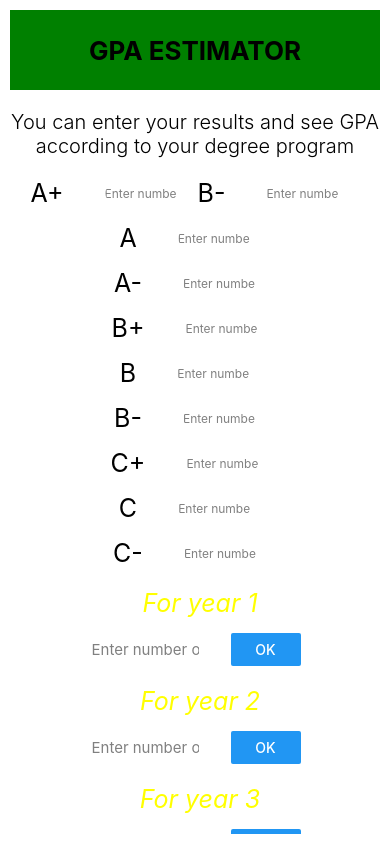
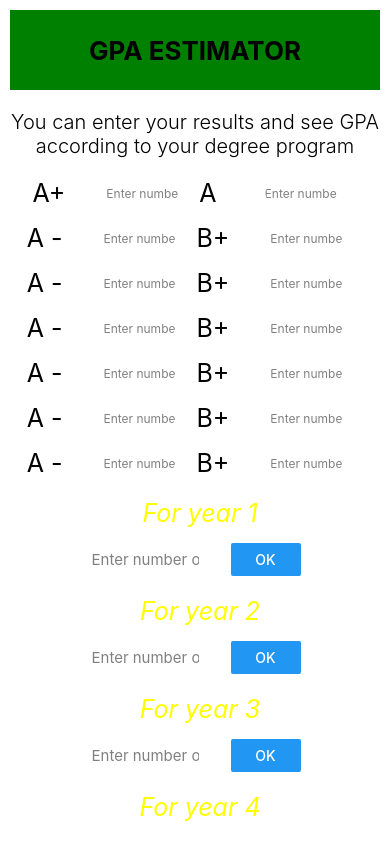
Before and after one commit to isurubandara1/GPA_Estimator_App, a React Native app: screen / in a window 390 px wide. Built offline with nearby package versions, Linux system fonts and the light colour scheme.

Commit message:
GPA marks add

```diff
--- a/App.jsx
+++ b/App.jsx
@@ -83,7 +83,7 @@ const App = () => {
                 placeholderTextColor="grey"
                 keyboardType="numeric"
               />
-              <Text style={styles.gpaListText}>B-</Text>
+              <Text  style={styles.gpaListText}>A </Text>
            <TextInput
                 style={styles.gpaTextInput}
                 placeholder="Enter number of courses"
@@ -92,7 +92,14 @@ const App = () => {
               />
         </View>
         <View style={styles.gpaListcontainer}>
-          <Text style={styles.gpaListText}>A</Text>
+          <Text style={styles.gpaListText}>A -</Text>
+           <TextInput
+                style={styles.gpaTextInput}
+                placeholder="Enter number of courses"
+                placeholderTextColor="grey"
+                keyboardType="numeric"
+              />
+              <Text  style={styles.gpaListText}>B+</Text>
            <TextInput
                 style={styles.gpaTextInput}
                 placeholder="Enter number of courses"
@@ -101,7 +108,14 @@ const App = () => {
               />
         </View>
         <View style={styles.gpaListcontainer}>
-          <Text  style={styles.gpaListText}>A-</Text>
+          <Text style={styles.gpaListText}>A -</Text>
+           <TextInput
+                style={styles.gpaTextInput}
+                placeholder="Enter number of courses"
+                placeholderTextColor="grey"
+                keyboardType="numeric"
+              />
+              <Text  style={styles.gpaListText}>B+</Text>
            <TextInput
                 style={styles.gpaTextInput}
                 placeholder="Enter number of courses"
@@ -110,7 +124,14 @@ const App = () => {
               />
         </View>
         <View style={styles.gpaListcontainer}>
-          <Text style={styles.gpaListText}>B+</Text>
+          <Text style={styles.gpaListText}>A -</Text>
+           <TextInput
+                style={styles.gpaTextInput}
+                placeholder="Enter number of courses"
+                placeholderTextColor="grey"
+                keyboardType="numeric"
+              />
+              <Text  style={styles.gpaListText}>B+</Text>
            <TextInput
                 style={styles.gpaTextInput}
                 placeholder="Enter number of courses"
@@ -119,7 +140,14 @@ const App = () => {
               />
         </View>
         <View style={styles.gpaListcontainer}>
-          <Text style={styles.gpaListText}>B</Text>
+          <Text style={styles.gpaListText}>A -</Text>
+           <TextInput
+                style={styles.gpaTextInput}
+                placeholder="Enter number of courses"
+                placeholderTextColor="grey"
+                keyboardType="numeric"
+              />
+              <Text  style={styles.gpaListText}>B+</Text>
            <TextInput
                 style={styles.gpaTextInput}
                 placeholder="Enter number of courses"
@@ -128,7 +156,14 @@ const App = () => {
               />
         </View>
         <View style={styles.gpaListcontainer}>
-          <Text style={styles.gpaListText}>B-</Text>
+          <Text style={styles.gpaListText}>A -</Text>
+           <TextInput
+                style={styles.gpaTextInput}
+                placeholder="Enter number of courses"
+                placeholderTextColor="grey"
+                keyboardType="numeric"
+              />
+              <Text  style={styles.gpaListText}>B+</Text>
            <TextInput
                 style={styles.gpaTextInput}
                 placeholder="Enter number of courses"
@@ -137,7 +172,14 @@ const App = () => {
               />
         </View>
         <View style={styles.gpaListcontainer}>
-          <Text style={styles.gpaListText}>C+</Text>
+          <Text style={styles.gpaListText}>A -</Text>
+           <TextInput
+                style={styles.gpaTextInput}
+                placeholder="Enter number of courses"
+                placeholderTextColor="grey"
+                keyboardType="numeric"
+              />
+              <Text  style={styles.gpaListText}>B+</Text>
            <TextInput
                 style={styles.gpaTextInput}
                 placeholder="Enter number of courses"
@@ -145,24 +187,7 @@ const App = () => {
                 keyboardType="numeric"
               />
         </View>
-        <View style={styles.gpaListcontainer}>
-          <Text style={styles.gpaListText}>C</Text>
-           <TextInput
-                style={styles.gpaTextInput}
-                placeholder="Enter number of courses"
-                placeholderTextColor="grey"
-                keyboardType="numeric"
-              />
-        </View>
-        <View style={styles.gpaListcontainer}>
-          <Text style={styles.gpaListText}>C-</Text>
-           <TextInput
-                style={styles.gpaTextInput}
-                placeholder="Enter number of courses"
-                placeholderTextColor="grey"
-                keyboardType="numeric"
-              />
-        </View>
+
       </View>
         {[1, 2, 3, 4].map(year => (
           <View key={year}>
```
